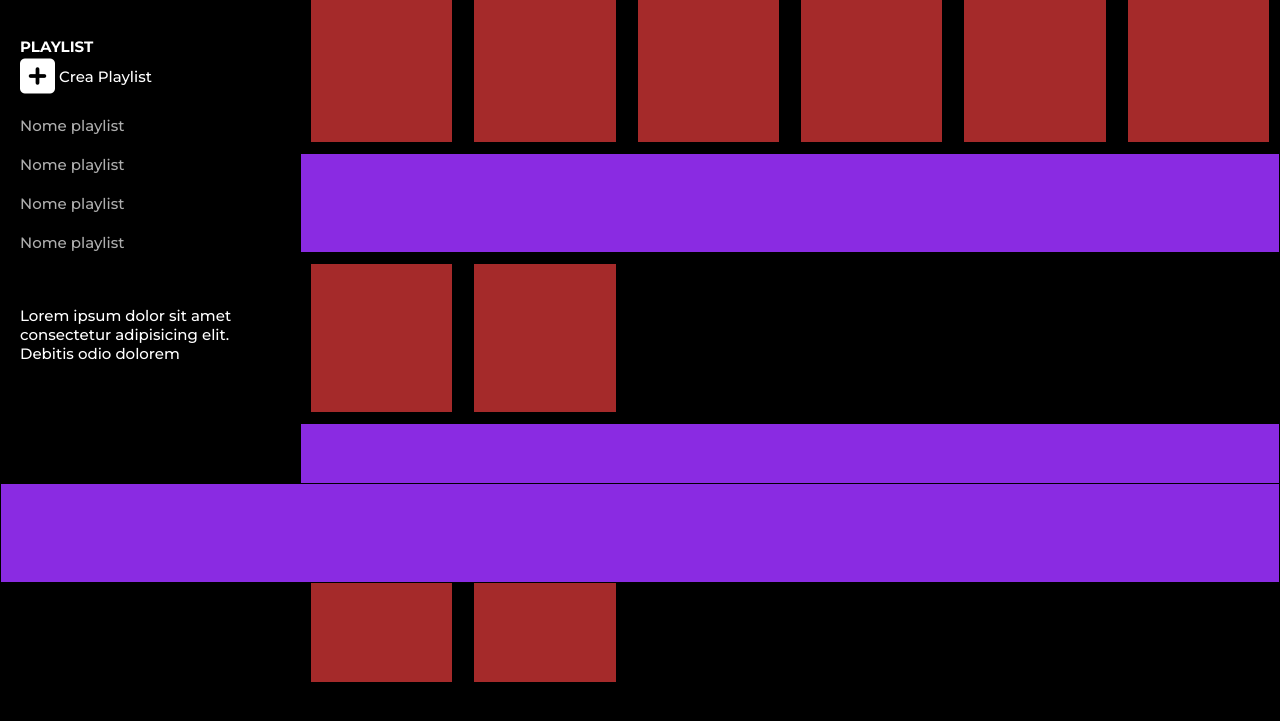
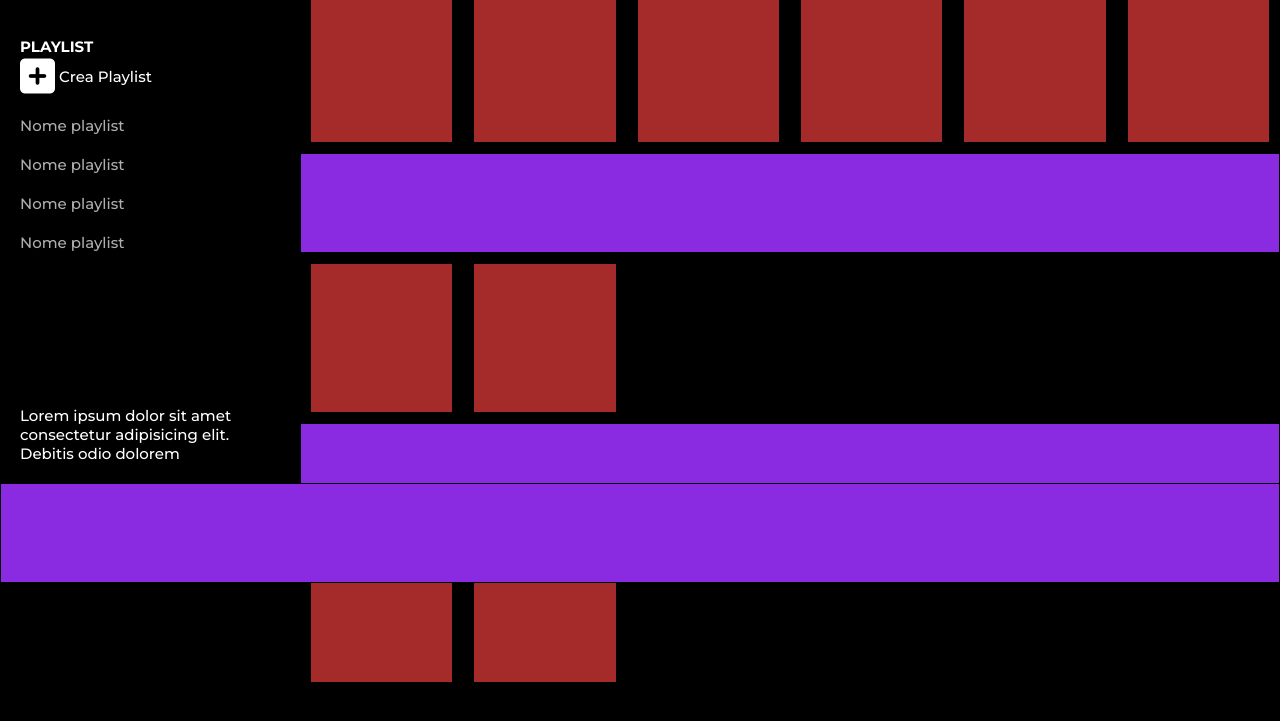
Before and after one commit to robertobenfini/html-css-spotifyweb, a plain HTML site: page index.html in a window 1280 px wide. Shown: the part 217-938 px from the top of the page. Drawn offline with Linux system fonts and the light colour scheme.

Commit message:
[LAYOUT] sistemazione-layout-side-bar

```diff
--- a/css/style.css
+++ b/css/style.css
@@ -83,6 +83,8 @@ main{
     height: calc(100vh - 100px);
     position: fixed;
     background-color: black;
+    flex-direction: column;
+    justify-content: space-between;
 }
 
 .nome-playlist{
--- a/index.html
+++ b/index.html
@@ -13,7 +13,8 @@
         <div id="tutto">
             <main class="flex">
                 <!--side bar-->
-                <nav id="side-bar">
+                <nav id="side-bar" class="flex">
+                    <div>
                         <div class="logo-nav">
                             <img src="./img/logo.svg" alt="logo" class="logo">
                         </div>
@@ -65,6 +66,7 @@
                                         Nome playlist
                                     </li>
                                 </ul>
+                            </div>
                         </div>
                     </div>
                     <div class="bottom-nav">
```
Lines whose indentation alone changed are shown as unchanged.
